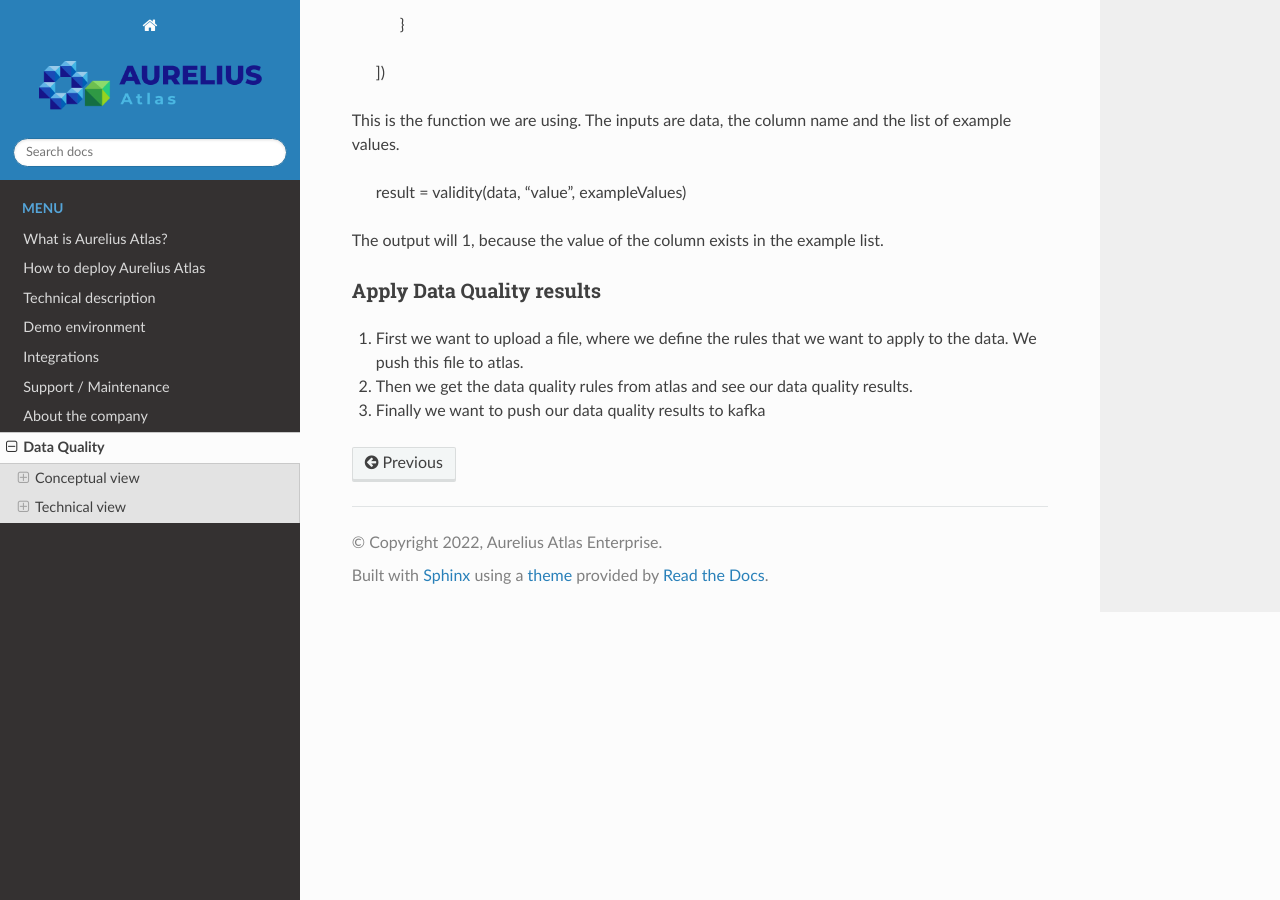
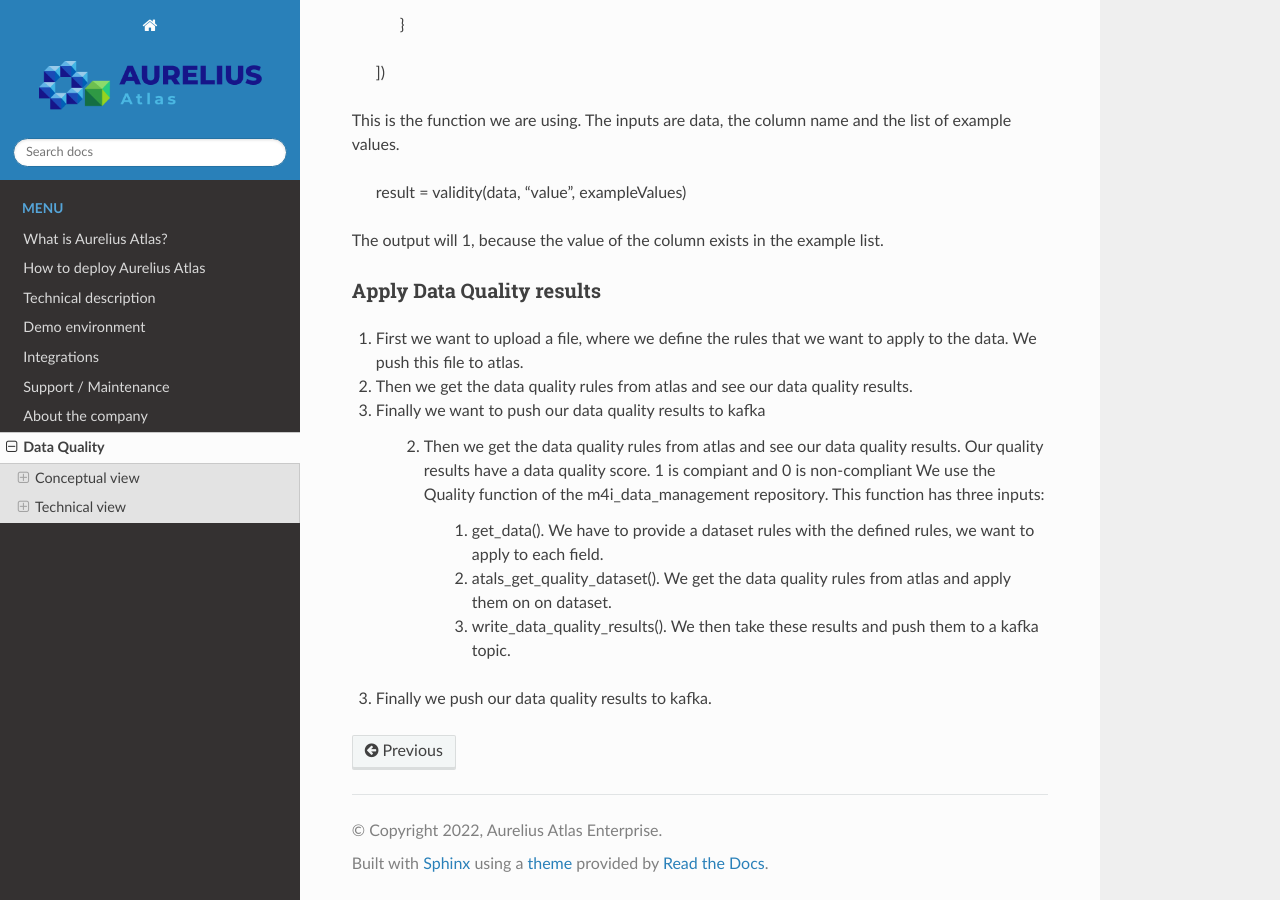
Before and after one commit to aureliusenterprise/doc_technical_manual, a Sphinx documentation site: the page built from DOc/docs/source/Options/data_quality.rst, in a window 1280 px wide and 900 px high, scrolled down 14033 px. Built offline with Sphinx 7.4.7 and the Read the Docs theme 2.0.0, drawn with Linux system fonts in a browser that asks for light colours; pages that are not in the unit, such as notebooks, are missing from menus.

Commit message:
documentation

```diff
--- a/DOc/docs/source/Options/data_quality.rst
+++ b/DOc/docs/source/Options/data_quality.rst
@@ -691,3 +691,15 @@ Apply Data Quality results
 2. Then we get the data quality rules from atlas and see our data quality results.
 
 3. Finally we want to push our data quality results to kafka
+
+    2. Then we get the data quality rules from atlas and see our data quality results. Our quality results have a data quality score. 1 is compiant and 0 is non-compliant
+       We use the Quality function of the m4i_data_management repository. This function has three inputs:
+
+            1. get_data(). We have to provide a dataset rules with the defined rules, we want to apply to each field.
+
+            2. atals_get_quality_dataset(). We get the data quality rules from atlas and apply them on on dataset.
+
+            3. write_data_quality_results(). We then take these results and push them to a kafka topic.
+
+
+3. Finally we push our data quality results to kafka.
```
Also changed, not shown: DOc/docs/source/Options/image.py (added).
